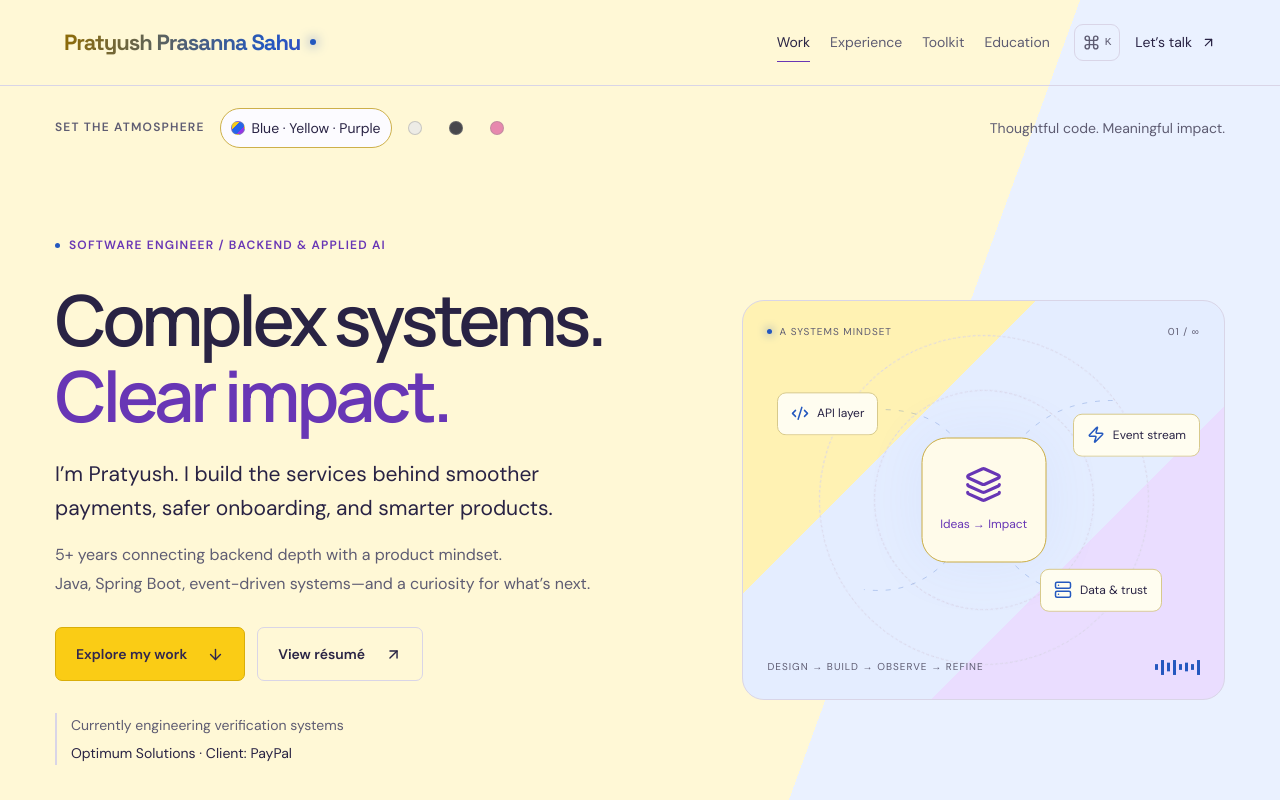
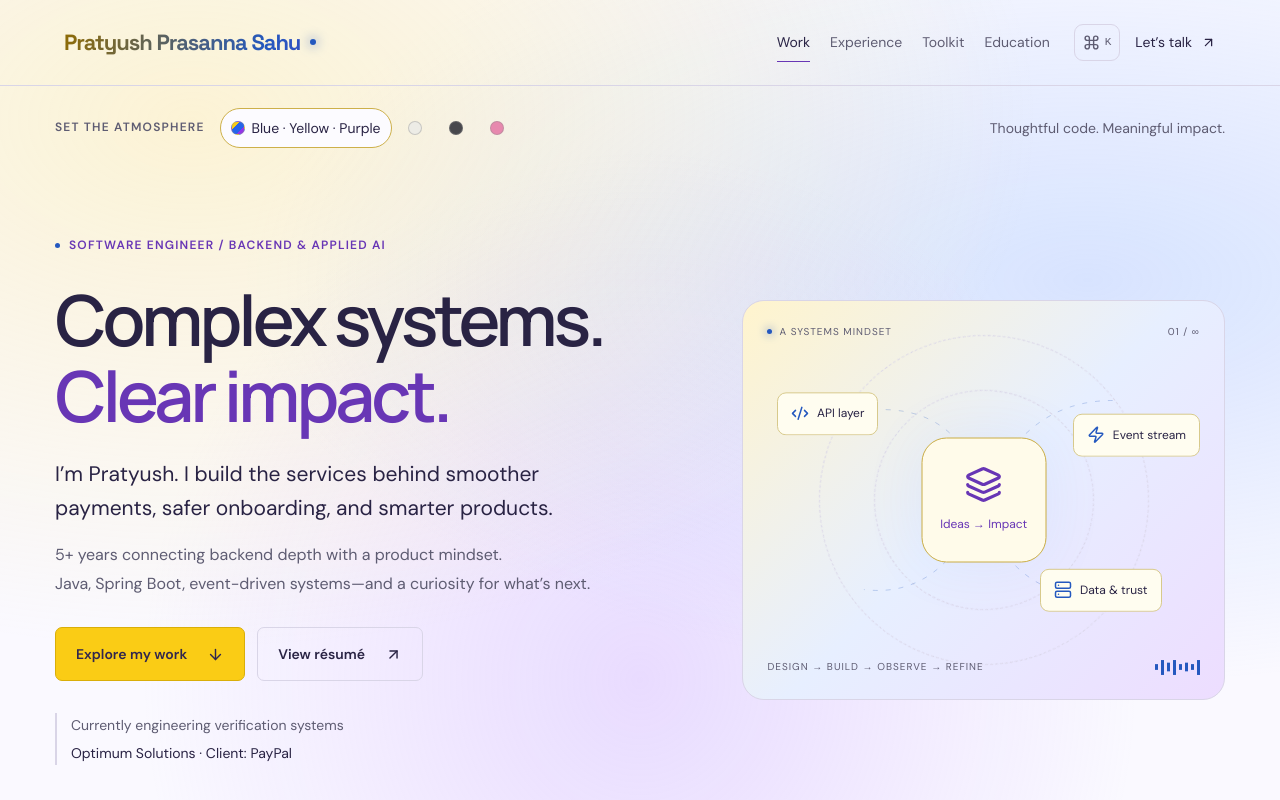
Before and after one commit to ppsahu/ppsahu.github.io, a React (Vite) app: page / in a window 1280 px wide. Shown: the top 800 px of the page. Built offline with nearby package versions, Linux system fonts and the light colour scheme.

Commit message:
Soften spectrum background with balanced blended color washes

```diff
--- a/src/style.css
+++ b/src/style.css
@@ -84,7 +84,7 @@ footer{flex-wrap:wrap;line-height:1.7}
 
 /* Equal thirds of yellow, blue and purple across the theme. */
 html[data-theme=spectrum]{--bg:#fff8d6;--panel:#fffdf0;--panel2:#fff0a8;--ink:#292344;--muted:#645b50;--line:#e5d99c;--accent:#6836b5;--accent2:#2458bf;--accentink:#fff;--glow:#fff0a8}
-html[data-theme=spectrum] body{background:linear-gradient(110deg,#fff8d6 0% 33.333%,#eaf1ff 33.333% 66.667%,#f1e9ff 66.667% 100%)}
+html[data-theme=spectrum] body{background-color:#faf9ff;background-image:radial-gradient(ellipse at 15% 15%,#ffe68155,transparent 55%),radial-gradient(ellipse at 85% 35%,#92b8ff55,transparent 55%),radial-gradient(ellipse at 50% 85%,#c6a0ff55,transparent 55%);background-size:100% 100vh;background-repeat:repeat-y}
 html[data-theme=spectrum] .primary{background:#facc15;border-color:#d9ae09;color:#30264e}
 html[data-theme=spectrum] .primary:hover{background:#fde047;box-shadow:0 8px 24px #caa31826}
 html[data-theme=spectrum] .impact:nth-child(1){background:#fff1a9}
@@ -96,11 +96,11 @@ html[data-theme=spectrum] .impact:nth-child(3) strong{color:#7133be}
 html[data-theme=spectrum] .filters button[aria-pressed=true]{background:#ffe88a;border-color:#d9bd50;color:#473a13}
 html[data-theme=spectrum] .brand{background-image:linear-gradient(100deg,#926c00,#2458bf,#7b32c9,#926c00)}
 html[data-theme=spectrum] .scroll-progress{background:linear-gradient(90deg,#e1b208 0% 33.333%,#2563eb 33.333% 66.667%,#9333ea 66.667% 100%)}
-html[data-theme=spectrum] .system-art{background:linear-gradient(135deg,#fff2b3 0% 33.333%,#e4edff 33.333% 66.667%,#eaddff 66.667% 100%)}
+html[data-theme=spectrum] .system-art{background:linear-gradient(135deg,#fff4cd,#e7efff,#edddff)}
 html[data-theme=spectrum] .system-core{border-color:#c9ac45;background:#fffbea}
 html[data-theme=spectrum] .system-node{background:#fffdf0;border-color:#d7c98b}
-html[data-theme=spectrum] .skill-card{background:linear-gradient(110deg,#fff4bf 0% 33.333%,#eaf1ff 33.333% 66.667%,#f1e9ff 66.667% 100%)}
-html[data-theme=spectrum] .contact{background:linear-gradient(110deg,#fff0a8 0% 33.333%,#e4edff 33.333% 66.667%,#ecdeff 66.667% 100%)}
+html[data-theme=spectrum] .skill-card{background:linear-gradient(120deg,#fff9df,#eff4ff,#f6efff)}
+html[data-theme=spectrum] .contact{background:linear-gradient(120deg,#fff4c9,#e9f0ff,#efe3ff)}
 html[data-theme=spectrum] .theme-options button[aria-pressed=true]{border-color:#cdb04a}
 
 html[data-theme=spectrum]{--panel:#fcfbff;--panel2:#eeecfa;--muted:#5e5c72;--line:#d9d5e7}
```
